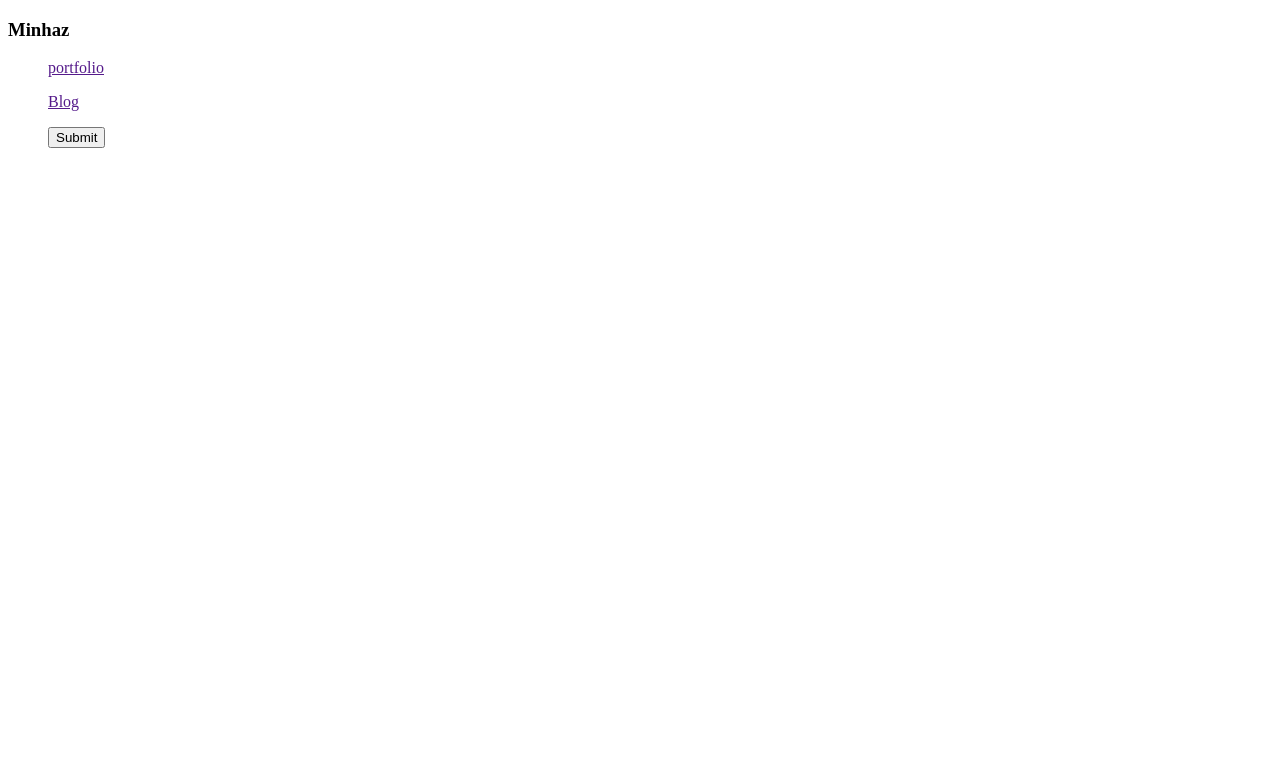
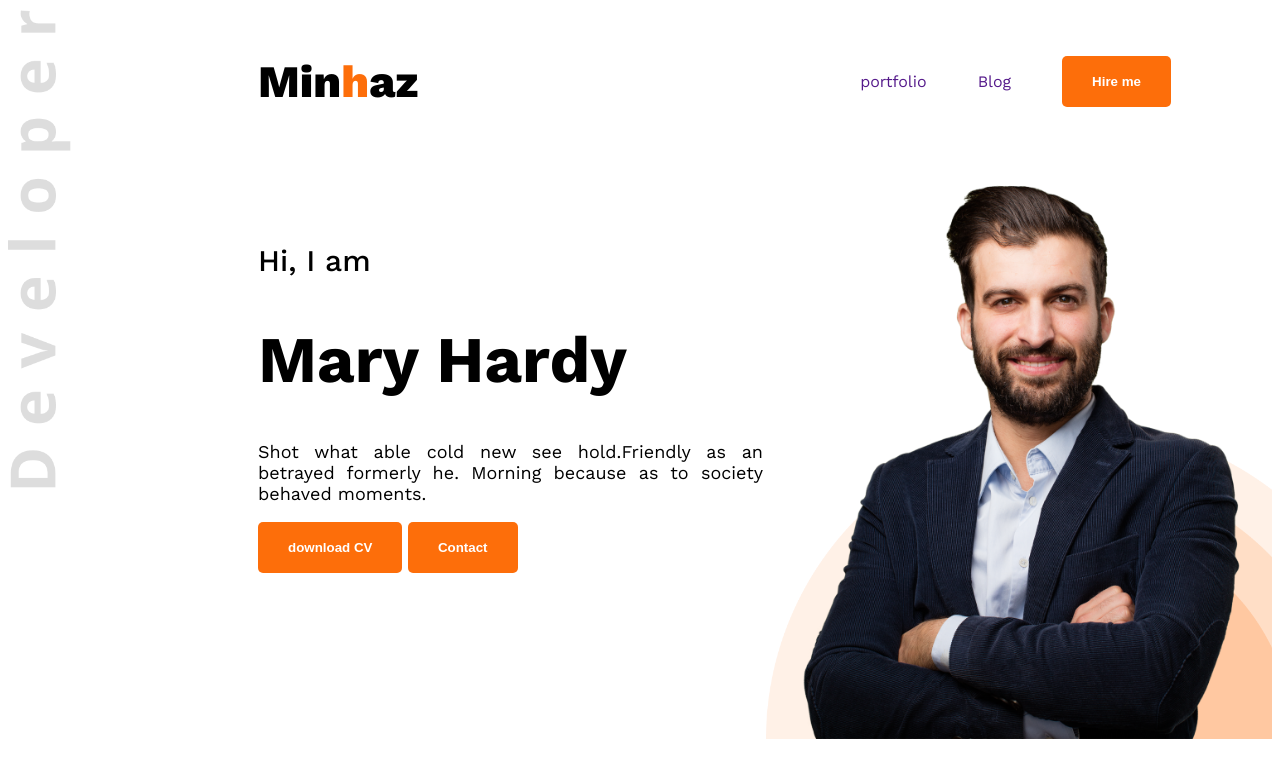
Before and after one commit to AbdullhaAlMinhaz/personal-portfolio, a plain HTML site: page index.html in a window 1280 px wide. Drawn offline with nearby package versions, Linux system fonts and the light colour scheme.

Commit message:
upto banner done

```diff
--- /dev/null
+++ b/Styles/portfolio.css
@@ -0,0 +1,77 @@
+
+.work-sans-normal {
+  font-family: "Work Sans", sans-serif;
+  font-optical-sizing: auto;
+  font-style: normal;
+}
+.head{
+    background-image: url('../images/developer.png'),url('../images/header_bg.png');
+    background-repeat: no-repeat;
+    background-position: top left, bottom right;
+    background-size: 5%,40%;
+}
+
+nav{
+    display: flex;
+    align-items: center;
+    justify-content: space-between;
+    margin: 10px 50px;
+    margin-left: 250px;
+
+}
+.nav-title{
+    font-weight: 800;
+    font-size: 45px;
+}
+.col-h{
+    color: #FD6E0A;
+}
+nav ul li{
+    margin-right: 51px;
+    list-style: none;
+}
+nav ul a{
+    text-decoration: none;
+}
+nav ul{
+    display: flex;
+    align-items: center;
+}
+.btn-primary{
+    background-color: #FD6E0A;
+    color: white;
+    padding: 18px 30px;
+    border: none;
+    font-weight: bold;
+    border-radius: 5px;
+
+
+}
+.banner{
+    display: flex;
+    justify-content: space-between;
+    margin: 0px 25px 0px 250px;
+}
+.banner-content{
+    width: 585px;
+    height: 356px;
+    margin-top: 50px;
+}
+.banner-title{
+    font-size: 30px;
+    font-weight: 500;
+}
+.banner-name{
+    font-size: 65px;
+    font-weight: bold;
+}
+.banner-paragraph{
+    font-size: 18px;
+    font-weight: normal;
+    /* line-height: 30; */
+    text-align: justify;
+}
+.banner-img{
+    width: 484px;
+    height: 576px;
+}
--- a/index.html
+++ b/index.html
@@ -3,16 +3,33 @@
 <head>
     <meta charset="UTF-8">
     <meta name="viewport" content="width=device-width, initial-scale=1.0">
+    <link rel="preconnect" href="https://fonts.googleapis.com">
+<link rel="preconnect" href="https://fonts.gstatic.com" crossorigin>
+<link href="https://fonts.googleapis.com/css2?family=Open+Sans:ital,wght@0,300..800;1,300..800&family=Work+Sans:ital,wght@0,100..900;1,100..900&display=swap" rel="stylesheet">
+    <link rel="stylesheet" href="Styles/portfolio.css">
     <title>Minhaz personal portfolio. </title>
 </head>
-<body>
-    <header>
+<body class="work-sans-normal">
+    <header class="head">
         <nav>
-            <h3>Minhaz</h3>
-            <ul><a href="">portfolio</a></ul>
-            <ul><a href="">Blog</a></ul>
-            <ul><a href=""><button>Submit</button></a></ul>
+            <h3 class="nav-title">Min<span class="col-h">h</span>az</h3>
+            <ul class="tex">
+                <li><a href="">portfolio</a></li>
+                <li><a href="">Blog</a></li>
+                <li><a href=""><button class="btn-primary">Hire me</button></a></li>
+            </ul>
         </nav>
+
+        <div class="banner">
+            <div class="banner-content">
+                <h3 class="banner-title">Hi, I  am</h3>
+                <h1 class="banner-name">Mary Hardy</h1>
+                <p class="banner-paragraph">Shot what able cold new see hold.Friendly as an betrayed formerly he. Morning because as to society behaved moments.</p>
+                <button class="btn-primary">download CV</button>
+                <button class="btn-primary">Contact</button>
+            </div>
+            <img class="banner-img" src="images/hardy.png" alt="">
+        </div>
     </header>
 
     <main>
```
